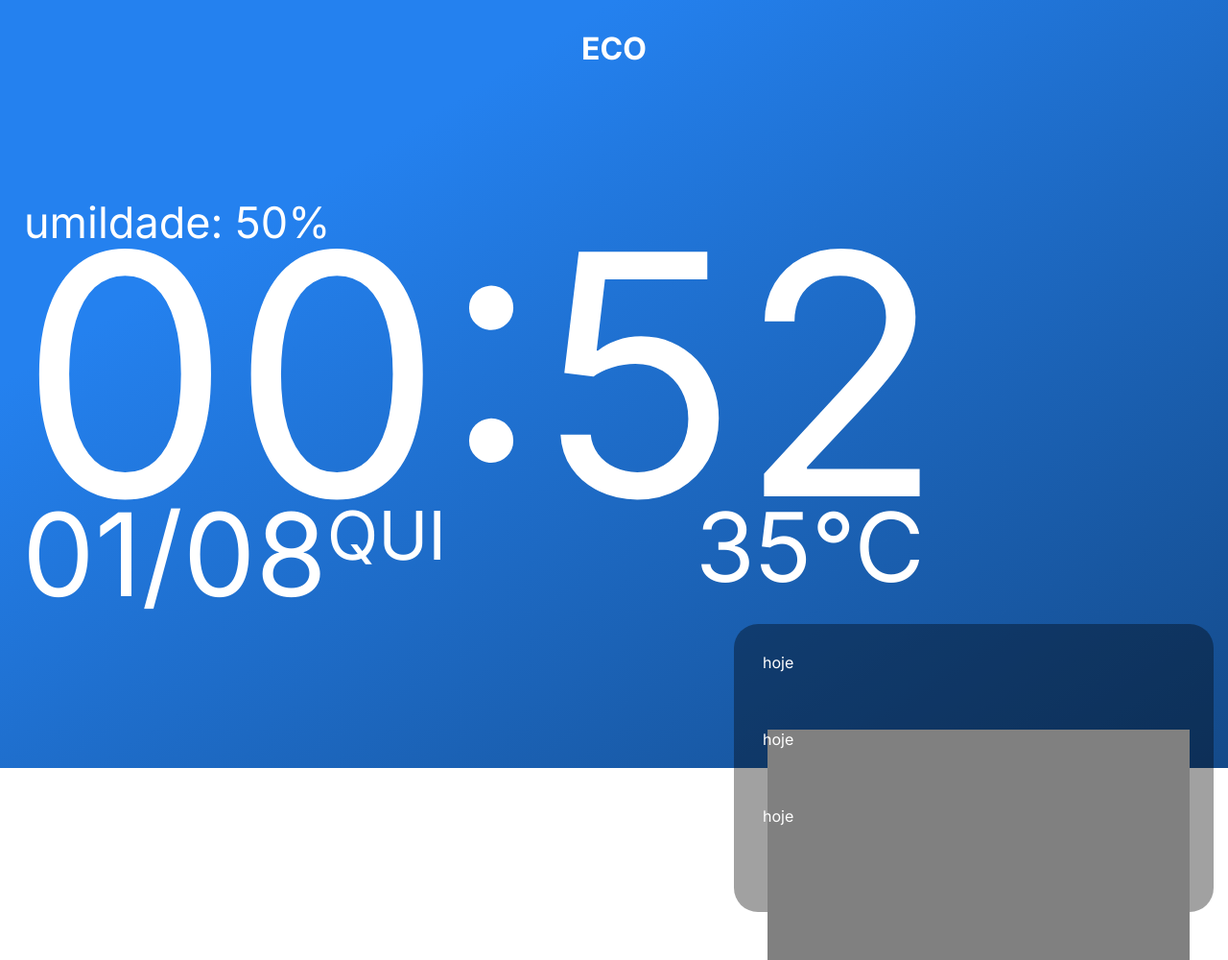
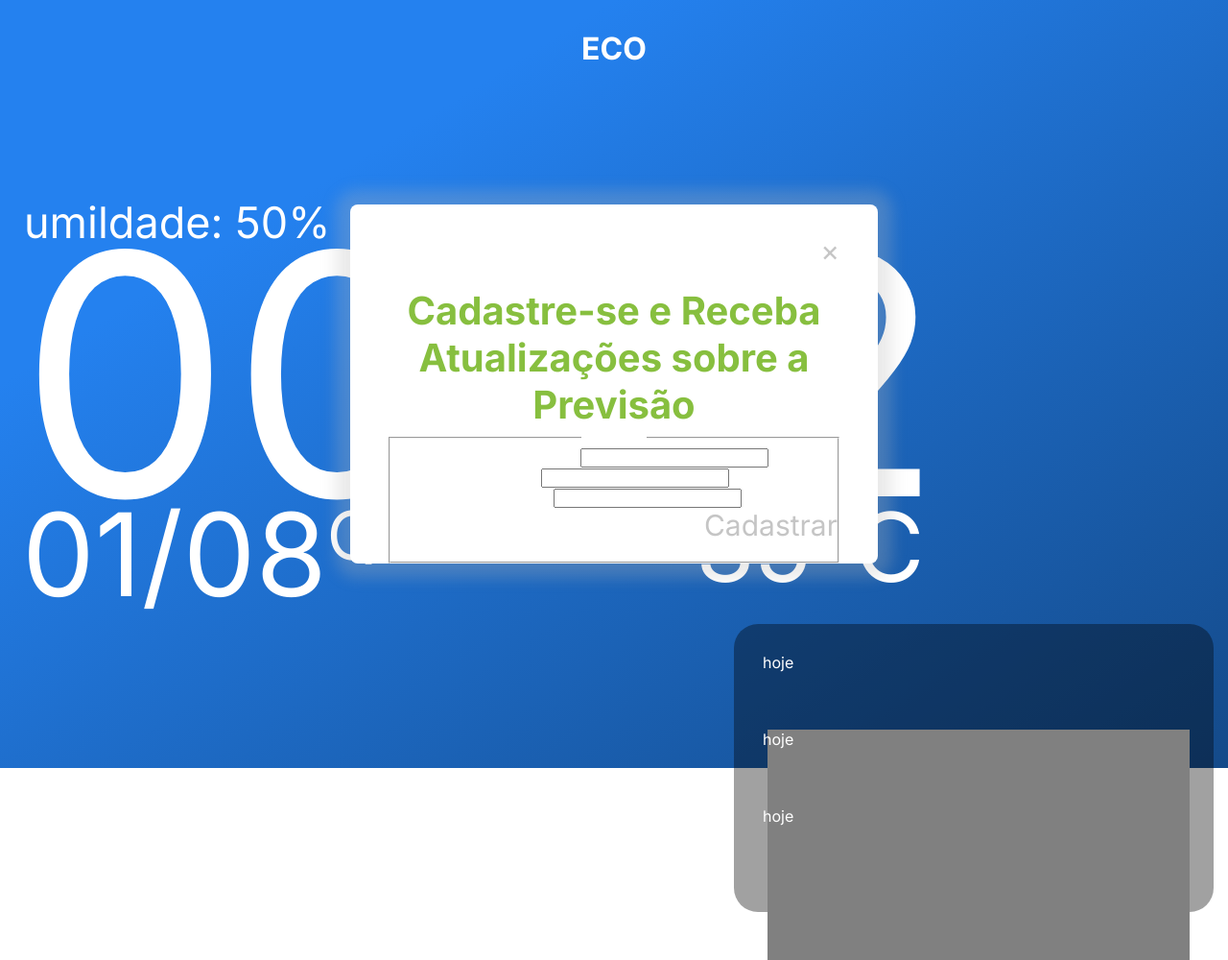
Before and after one commit to matgduarte/tcc, a PHP site: page / in a window 1280 px wide. Shown: the whole page at 96% size. Run offline with PHP 8.4, Linux system fonts and the light colour scheme.

Commit message:
cadastro

```diff
--- a/css/header_footer.css
+++ b/css/header_footer.css
@@ -103,6 +103,56 @@ html::-webkit-scrollbar-track {
 
 }
 
+.cadastro{
+    height: 100vh;
+    width: 100vw;
+    position: absolute;
+    display: flex;
+    justify-content: center;
+    text-align: center;
+    align-items: center;
+    filter: none;
+    z-index: 10;
+
+}
+
+.cadastro .container_cadastro{
+    position: absolute;
+    border-radius: 8px;
+    background-color: var(--white);
+    max-width: 550px;
+    height: auto;
+    z-index: -10;
+    filter: none;
+    margin: auto;
+    box-shadow: 0px 0px 15px 15px var(--shadow1);
+}
+
+.cadastro .container_cadastro:hover{
+    box-shadow: 0px 0px 15px 15px var(--shadow2);
+}
+
+.cadastro_texto{
+    padding: 30px 40px 0px 40px;
+}
+
+.cadastro button{
+    display: block;
+    margin: 0 0 20px auto;
+    background-color: transparent;
+    font-size: 30px;
+    color: var(--cinzaclaro);
+    border: none;
+    outline: none;
+    cursor: pointer;
+}
+
+.cadastro h2{
+    font-size: 40px;
+    text-align: center;
+    color: var(--cor1);
+}
+
 .container{
     background-image: linear-gradient(to bottom right, #2481EF 25%, #144A89);
     height: 100vh;
--- a/index.html
+++ b/index.html
@@ -15,6 +15,7 @@
 </head>
 
 <body>
+  <!--Pix-->
   <!-- <div class="olha_o_pix">
       <div class="container_pix">
         <div class="pix_texto">
@@ -25,6 +26,35 @@
         <img src="img/pix.png" alt="" />
       </div>
     </div> -->
+    <!--cadastro-->
+  <div class="cadastro">
+    <div class="container_cadastro">
+      <div class="cadastro_texto">
+        <button id="close2">&times;</button>
+        <h2>Cadastre-se e Receba Atualizações sobre a Previsão</h2>
+        <fieldset>
+          <legend>Cadastro</legend>
+          <form action="" method="post">
+              <div class="form-group">
+                  <label for="nome">Nome Completo</label>
+                  <input type="text" name="nome_usuario" id="nome_usuario" required>
+              </div>
+              <div class="form-group">
+                  <label for="email">Email</label>
+                  <input type="email" name="email" id="email" required>
+              </div>
+              <div class="form-group">
+                <label for="telefone">Telefone</label>
+                <input type="number" name="telefone" id="telefone" required>
+            </div>
+              <div class="form-group">
+                  <button type="submit" class="btn">Cadastrar</button>
+              </div>
+          </form>
+      </fieldset>
+      </div>
+    </div>
+  </div>
   <div class="container">
     <header>
       <div class="logo">
--- a/js/index.js
+++ b/js/index.js
@@ -33,6 +33,8 @@ window.addEventListener("load", function() {
     setTimeout(function open(event) {
         document.querySelector(".olha_o_pix").style.display = "flex";
         document.querySelector(".olha_o_pix").style.filter = "none";
+        document.querySelector(".cadastro").style.display = "flex";
+        document.querySelector(".cadastro").style.filter = "none";
     }, 1000);
 });
 
@@ -40,3 +42,7 @@ document.querySelector("#close").addEventListener("click", function() {
     document.querySelector(".olha_o_pix").style.display = "none";
     document.querySelector(".olha_o_pix").style.filter = "none";
 });
+document.querySelector("#close2").addEventListener("click", function() {
+    document.querySelector(".cadastro").style.display = "none";
+    document.querySelector(".cadastro").style.filter = "none";
+});
```
